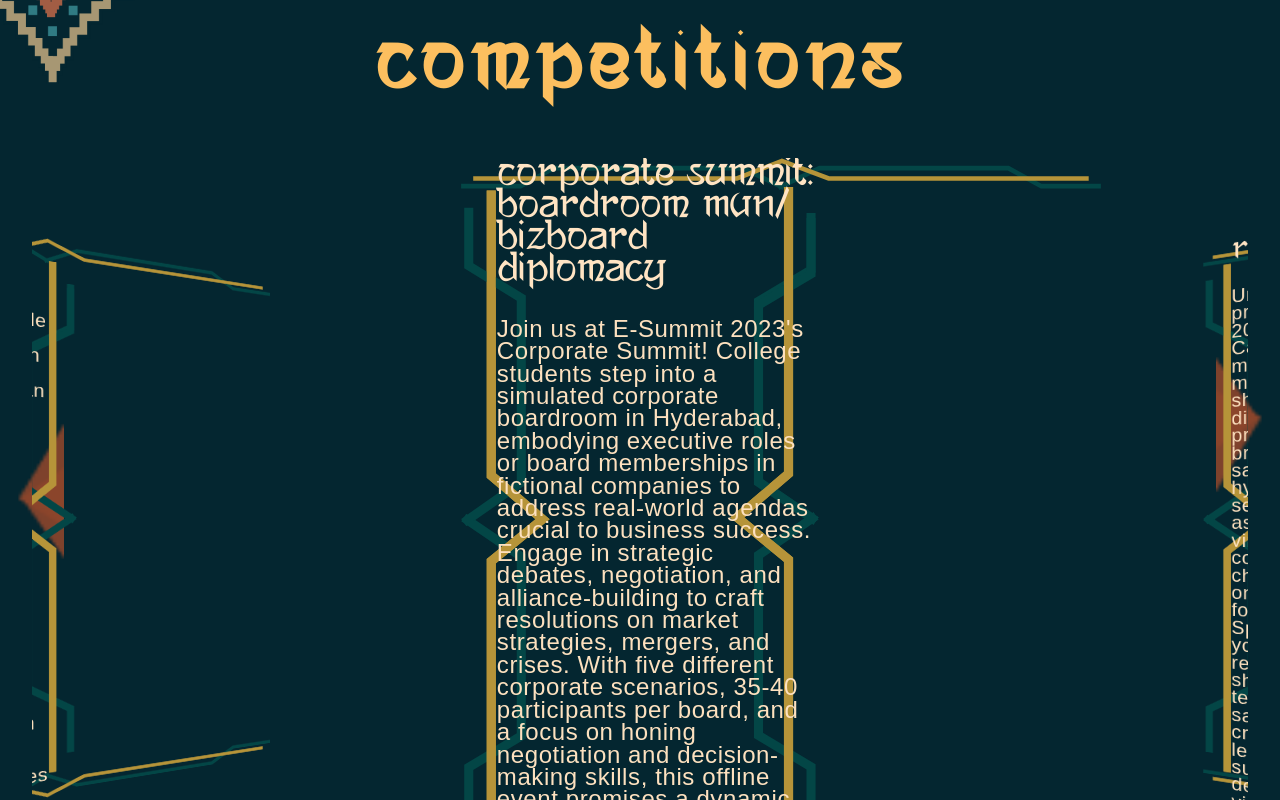
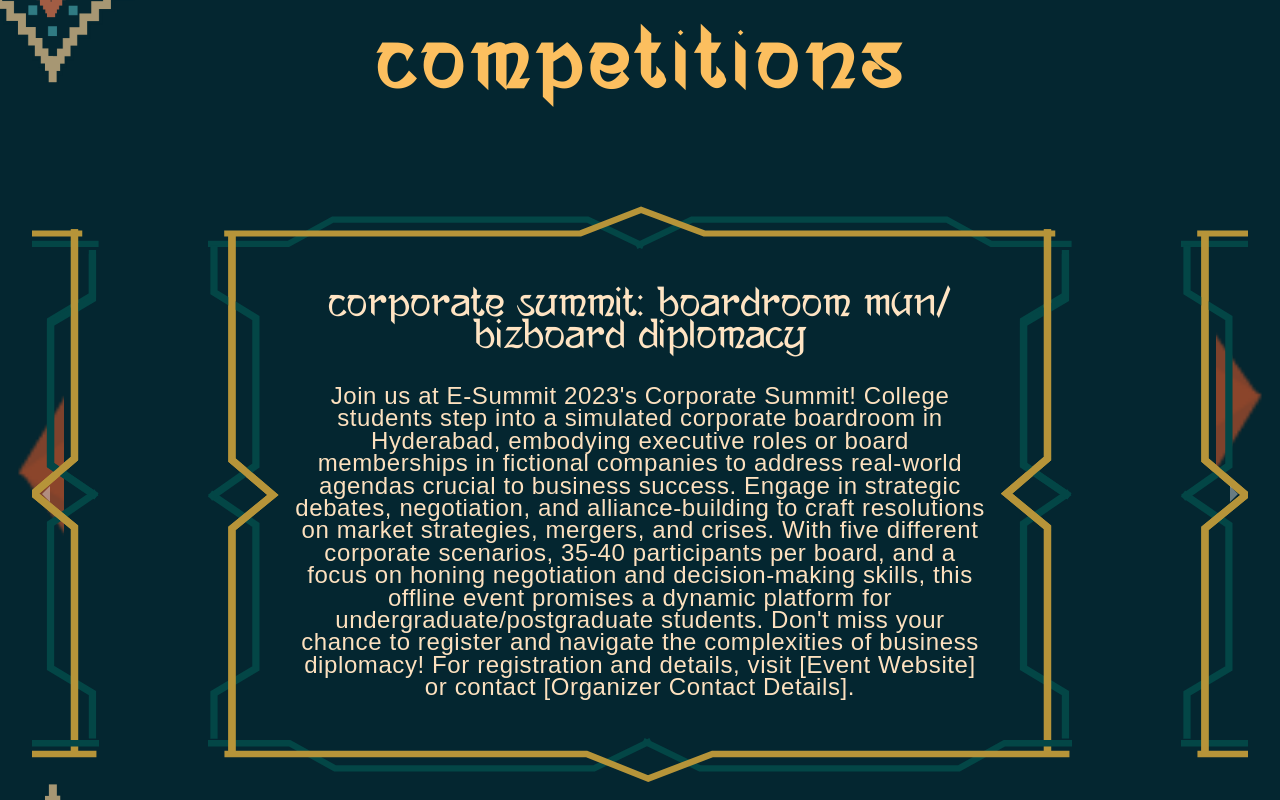
Before and after one commit to E-Cell-IITH/E-Cell-Website, a Next.js app: page /esummit in a window 1280 px wide. Shown: the part 2380-3180 px from the top of the page. Built offline with nearby package versions, Linux system fonts and the light colour scheme; a web font is replaced by a local one.

Commit message:
carousel changed in esummit - nothing can beat this :|

```diff
--- a/components/ESummt/BorderContainer.jsx
+++ b/components/ESummt/BorderContainer.jsx
@@ -8,7 +8,7 @@ const BorderContainer = ({
   return (
     <div className={`relative flex ${widthcss} ${heightcss}`}>
       <div
-        className={`absolute bg-cover ${widthcss}`}
+        className={`absolute bg-cover ${widthcss} z-[-10]`}
         style={{
           backgroundImage: "url('/esummit/bordercontainer/top.svg')",
           aspectRatio: 1117 / 56,
@@ -16,21 +16,21 @@ const BorderContainer = ({
       ></div>
 
       <div
-        className={`absolute bg-cover ${heightcss} ${marginleftcss} right-0`}
+        className={`absolute bg-cover ${heightcss} ${marginleftcss} right-0 z-[-10]`}
         style={{
           backgroundImage: "url('/esummit/bordercontainer/right.svg')",
           aspectRatio: 78 / 631,
         }}
       ></div>
       <div
-        className={`absolute bg-cover ${widthcss} ${margintopcss} bottom-0`}
+        className={`absolute bg-cover ${widthcss} ${margintopcss} bottom-0 z-[-10]`}
         style={{
           backgroundImage: "url('/esummit/bordercontainer/bottom.svg')",
           aspectRatio: 1117 / 56,
         }}
       ></div>
       <div
-        className={`absolute bg-cover ${heightcss}`}
+        className={`absolute bg-cover ${heightcss} z-[-10]`}
         style={{
           backgroundImage: "url('/esummit/bordercontainer/left.svg')",
           aspectRatio: 78 / 631,
--- a/components/ESummt/Competitions.jsx
+++ b/components/ESummt/Competitions.jsx
@@ -1,21 +1,10 @@
 import { Gentium_Plus } from "next/font/google";
 import localFont from "next/font/local";
-import React from "react";
-import Carousel from "react-material-ui-carousel";
+import React, { useEffect, useState } from "react";
 import BorderContainer from "./BorderContainer";
 
-import { Swiper, SwiperSlide } from "swiper/react";
-import { EffectCoverflow, Pagination } from "swiper";
-// import Swiper core and required modules
-import SwiperCore, { Autoplay, Navigation } from "swiper/core";
-
-// install Swiper modules
-SwiperCore.use([Autoplay, Pagination, Navigation]);
-
-import Image from "next/image";
-
-import "swiper/css";
-import "swiper/css/pagination";
+import { Carousel } from "react-responsive-carousel";
+import "react-responsive-carousel/lib/styles/carousel.min.css"; // requires a loader
 
 const gentiumnormal = Gentium_Plus({ subsets: ["latin"], weight: "400" });
 
@@ -72,6 +61,42 @@ const competitions = [
 ];
 
 const Competitions = () => {
+  const [screenWidth, setScreenWidth] = useState(0);
+
+  useEffect(() => {
+    const handleResize = () => {
+      setScreenWidth(window.innerWidth);
+    };
+    window.addEventListener("resize", handleResize);
+    setScreenWidth(window.innerWidth);
+    return () => {
+      window.removeEventListener("resize", handleResize);
+    };
+  }, []);
+
+  const getCenterSlidePercentage = () => {
+    const [centerSlidePercentage, centerMode, swipeable] = (() => {
+      switch (true) {
+        case screenWidth < 768:
+          return [100, false, false];
+        case screenWidth < 1024:
+          return [90, true, false];
+        case screenWidth < 1400:
+          return [80, true, true];
+        default:
+          return [65, true, true];
+      }
+    })();
+
+    return { centerSlidePercentage, centerMode, swipeable };
+  };
+
+  const { centerSlidePercentage, centerMode, swipeable } =
+    getCenterSlidePercentage();
+  useEffect(() => {
+    console.log("Swipe", swipeable);
+  }, [swipeable]);
+
   return (
     <section className="relative w-full flex flex-row bg-[#042630]">
       <div
@@ -115,72 +140,56 @@ const Competitions = () => {
         >
           Competitions{" "}
         </h3>
-        <div className="mb-[5%] w-[80%] sm:w-[95%]">
-          <Swiper
-            // autoplay={{
-            //   delay: 1500,
-            //   disableOnInteraction: false,
-            // }}
-            spaceBetween={500}
-            effect={"coverflow"}
-            slidesPerView={"auto"}
-            grabCursor={true}
-            centeredSlides={true}
-            loop={true}
-            height={"auto"}
-            breakpoints={{
-              600: {
-                slidesPerView: "2",
-                centeredSlides: true,
-              },
-            }}
-            coverflowEffect={{
-              slideShadows: false,
-              rotate: 20,
-              stretch: 0,
-              depth: 100,
-              modifier: 1,
-            }}
-            pagination={{ clickable: true }}
-            modules={[EffectCoverflow, Pagination]}
+        <div className="w-[100%] mb-[5%] w-[80%] sm:w-[95%]">
+          <Carousel
+            showArrows={true}
+            centerSlidePercentage={centerSlidePercentage}
+            autoPlay={false}
+            centerMode={centerMode}
+            swipeable={swipeable}
+            emulateTouch={true}
+            // stopOnHover={true}
+            showThumbs={false}
+            interval={3000}
+            showStatus={false}
+            infiniteLoop={true}
           >
             {competitions.map((competition, index) => {
               return (
-                // <center key={index}>
-                <SwiperSlide
+                <center key={index} className="my-[3rem]">
+                  {/* <SwiperSlide
                   key={index}
                   // style={{ width: 'auto', marginRight: 'auto'}}
                   className="w-[54rem] m-0 flex items-center justify-center"
-                >
+                > */}
                   <BorderContainer
-                    heightcss="h-[24rem] sm:h-[30rem] lg:h-[45rem]"
-                    widthcss="w-[36rem] sm:w-[45rem] lg:w-[40rem]"
-                    marginleftcss="ml-[36rem] sm:ml-[30rem] lg:ml-[54rem]"
-                    margintopcss="mt-[24rem] sm:mt-[45rem] lg:mt-[36rem]"
+                    heightcss="h-[50rem] sm:h-[50rem] lg:h-[36rem]"
+                    widthcss="w-[22rem] sm:w-[40rem] lg:w-[54rem]"
+                    marginleftcss="ml-[50rem] sm:ml-[50rem] lg:ml-[54rem]"
+                    margintopcss="mt-[22rem] sm:mt-[40rem] lg:mt-[36rem]"
                   >
-                    <div className="flex flex-row gap-[2rem] align-center justify-center my-[auto] mx-[10%] relative w-full">
+                    <div className="flex flex-row gap-[2rem] align-center justify-center my-[auto] mx-[10%] relative w-full select-none	">
                       {/* <div className="flex flex-[2] items-center">
                         <img src={competition.image} />
                       </div> */}
                       <div className="flex gap-[2rem] flex-col flex-[3]">
                         <h4
-                          className={`text-[3rem] leading-[2.5rem] sm:text-[2.4rem] sm:leading-[1.8rem] lg:text-[2.5rem] lg:leading-[2rem] color-[white] text-[#FFE4C3] ${ananda.className}`}
+                          className={`text-[2.4rem] leading-[2.5rem]  sm:text-[2.4rem] sm:leading-[1.8rem] lg:text-[2.5rem] lg:leading-[2rem] color-[white] text-[#FFE4C3] ${ananda.className}`}
                         >
                           {competition.title}
                         </h4>
                         <p
-                          className={`tracking-wide text-[1.7rem] leading-[1.8rem] sm:text-[1.4rem] sm:leading-[1.2rem] lg:text-[1.5rem] lg:leading-[1.4rem] color-[white] text-[#FDE1BF] ${gentiumnormal.className}`}
+                          className={`tracking-wide text-[1.3rem] leading-[1.2rem] sm:text-[1.4rem] sm:leading-[1.2rem] lg:text-[1.5rem] lg:leading-[1.4rem] color-[white] text-[#FDE1BF] ${gentiumnormal.className}`}
                         >
                           {competition.content}
                         </p>
                       </div>
                     </div>
                   </BorderContainer>
-                  {/* </center> */}
-                </SwiperSlide>
+                </center>
               );
             })}
-          </Swiper>
+          </Carousel>
         </div>
       </div>
     </section>
--- a/package.json
+++ b/package.json
@@ -26,6 +26,7 @@
     "react-loader-spinner": "^5.3.4",
     "react-loaders": "^3.0.1",
     "react-material-ui-carousel": "^3.4.2",
+    "react-responsive-carousel": "^3.2.23",
     "react-spinners": "^0.13.6",
     "react-transition-group": "^4.4.5",
     "sass": "^1.55.0",
```
Also changed, not shown: 2 other files (tests, documents, lock files or other folders).
